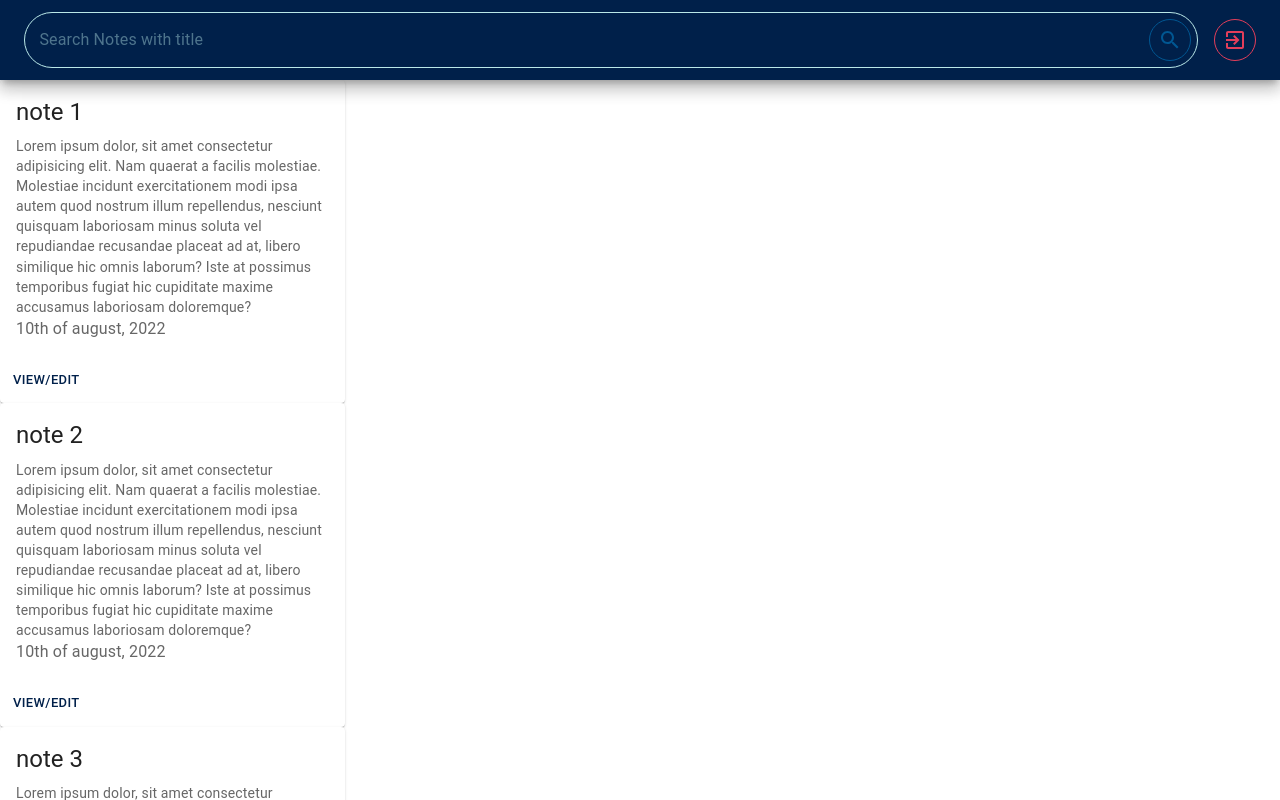
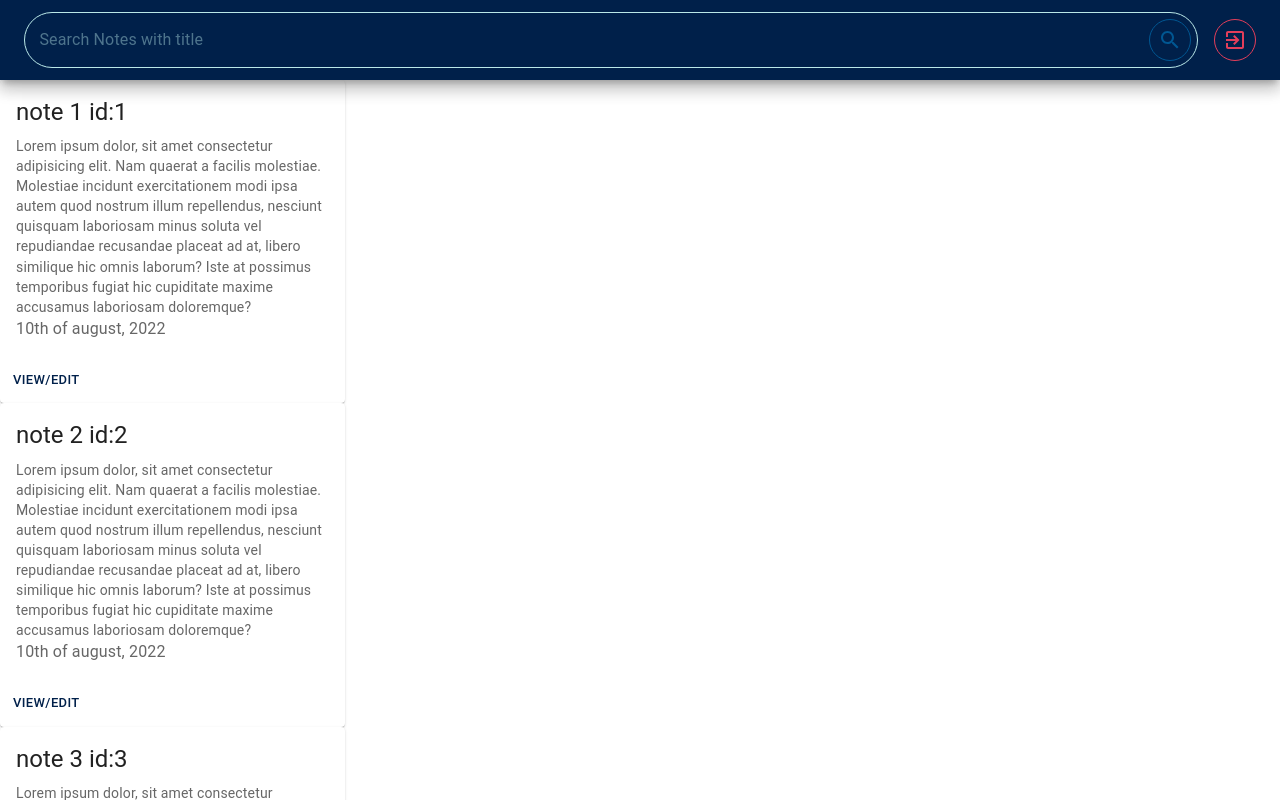
Before and after one commit to Folareen/sleek-notes, a React (Create React App) app: page / in a window 1280 px wide. Shown: the top 800 px of the page. Built offline with nearby package versions, Linux system fonts and the light colour scheme.

Commit message:
notespreviewcard

```diff
--- a/src/components/NotesPreviewCard.jsx
+++ b/src/components/NotesPreviewCard.jsx
@@ -16,7 +16,7 @@ export default class NotesPreviewCard extends Component{
             <Card sx={{ maxWidth: 345 }}>
             <CardContent>
                 <Typography gutterBottom variant="h5" component="div">
-                {title}
+                {title} id:{id}
                 </Typography>
                 <Typography variant="body2" color="text.secondary">
                 {body}
```
